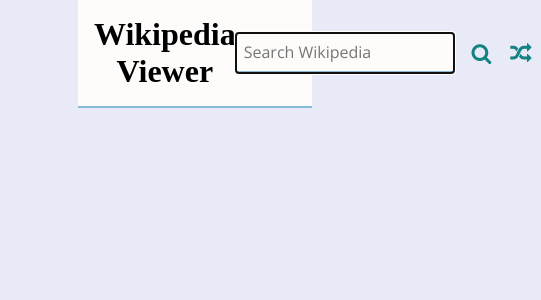
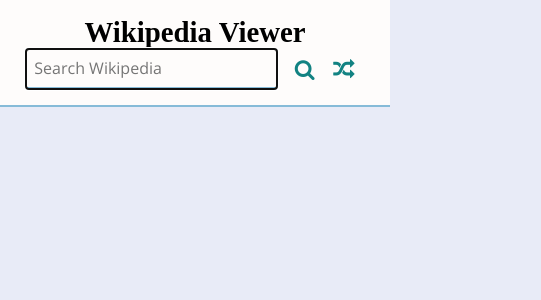
Before and after one commit to kevcomedia/react-wikipedia-viewer, a React (Create React App) app: page / in a window 390 px wide. Shown: the top 300 px of the page, 541 px wide, since content can reach past the window. Built offline with nearby package versions, Linux system fonts and the light colour scheme; a web font is replaced by a local one.

Commit message:
Make page responsive

```diff
--- a/src/App.css
+++ b/src/App.css
@@ -1,3 +1,10 @@
 .App {
   margin: 0 20%;
 }
+
+@media screen and (max-width: 1080px) {
+  .App {
+    margin: 0 auto;
+    max-width: 648px;
+  }
+}
--- a/src/SearchBar.css
+++ b/src/SearchBar.css
@@ -51,3 +51,22 @@
 .SearchBar-btn:hover {
   background-color: #86bbd8;
 }
+
+@media screen and (max-width: 648px) {
+  .SearchBar {
+    flex-flow: column nowrap;
+  }
+
+  .SearchBar h1 {
+    font-size: 1.8rem;
+  }
+
+  .SearchBar form {
+    width: 100%;
+    justify-content: center;
+  }
+
+  .SearchBar-input {
+    flex-basis: 70%;
+  }
+}
--- a/src/SearchResult.css
+++ b/src/SearchResult.css
@@ -2,6 +2,12 @@
   background-color: #fefcfb;
   border-bottom: 2px solid #86bbd8;
   padding: 1.5rem 2rem;
+}
+
+@media screen and (max-width: 400px) {
+  .SearchResult {
+    padding: 1.5rem;
+  }
 }
 
 .SearchResult-title {
```
